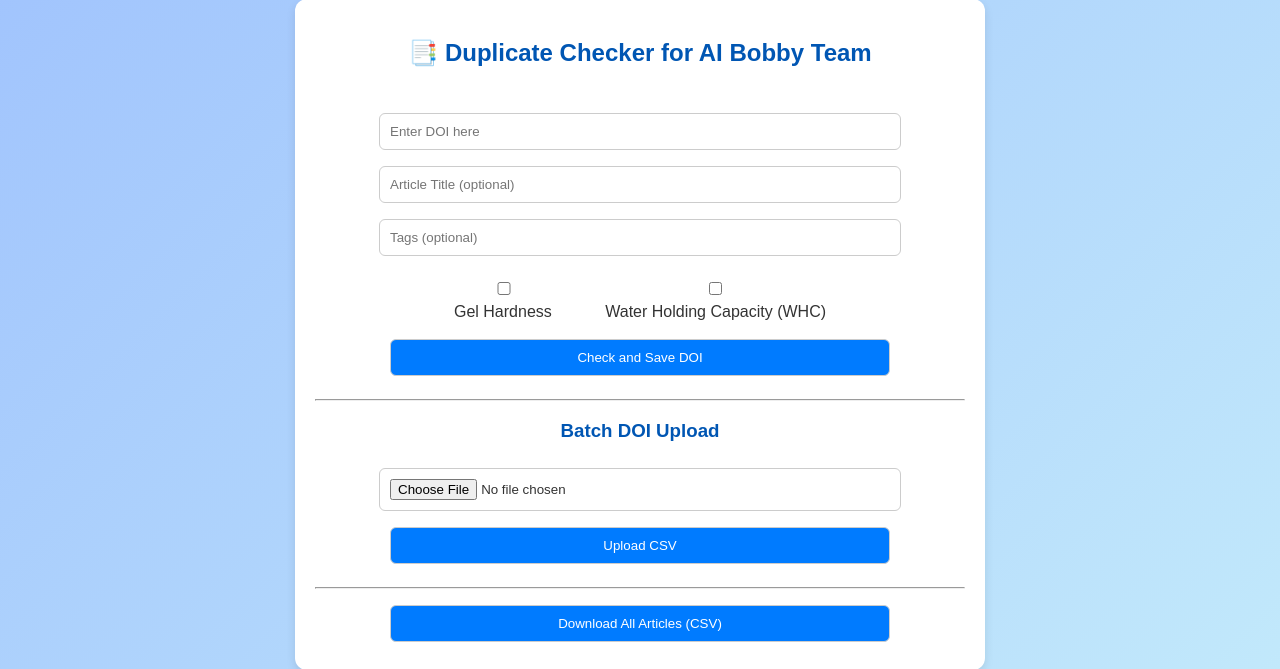
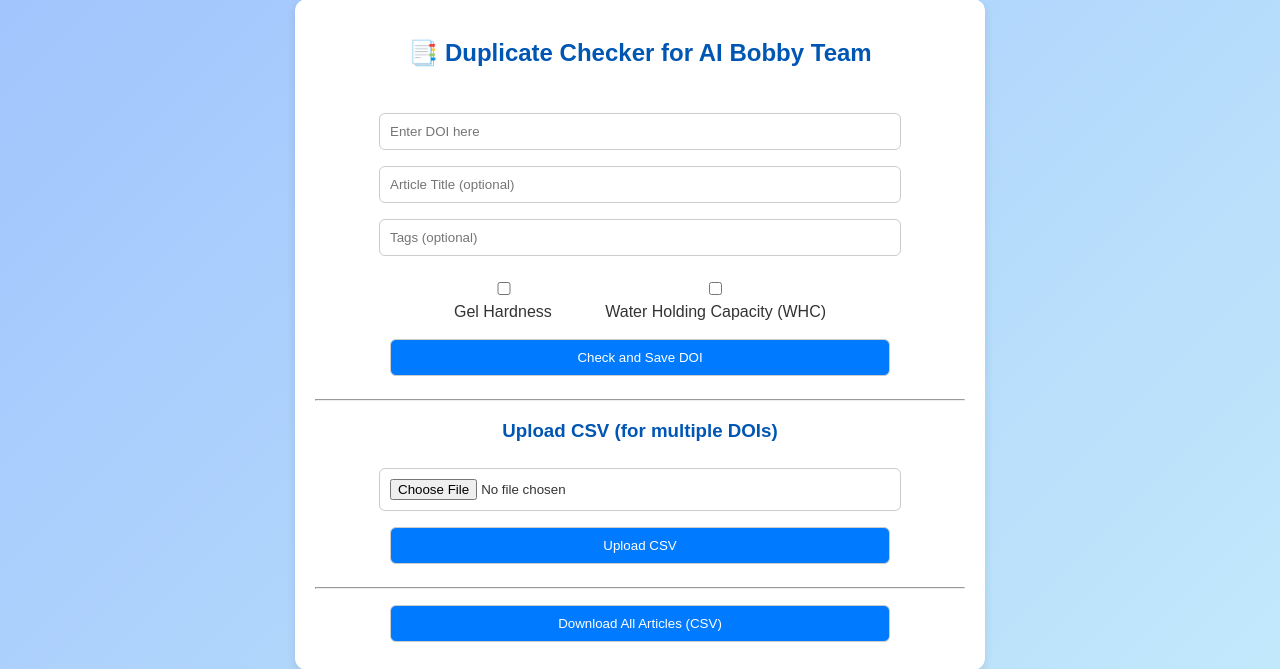
Before and after one commit to Rabiul-Alam-Roni/duplicate-checker-2, a FastAPI app: page / in a window 1280 px wide. Shown: the part 29-698 px from the top of the page. Run offline with FastAPI, Linux system fonts and the light colour scheme.

Commit message:
Update index.html

```diff
--- a/templates/index.html
+++ b/templates/index.html
@@ -63,7 +63,7 @@
         <button onclick="checkDuplicate()">Check and Save DOI</button>
         <div class="response" id="response"></div>
         <hr>
-        <h3>Batch DOI Upload</h3>
+        <h3>Upload CSV (for multiple DOIs)</h3>
         <input type="file" id="fileUpload">
         <button onclick="uploadFile()">Upload CSV</button>
         <div class="response" id="fileResponse"></div>
```
